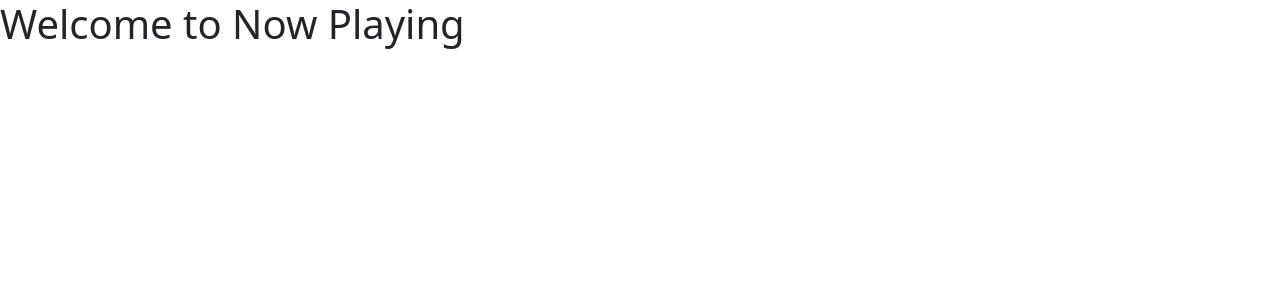
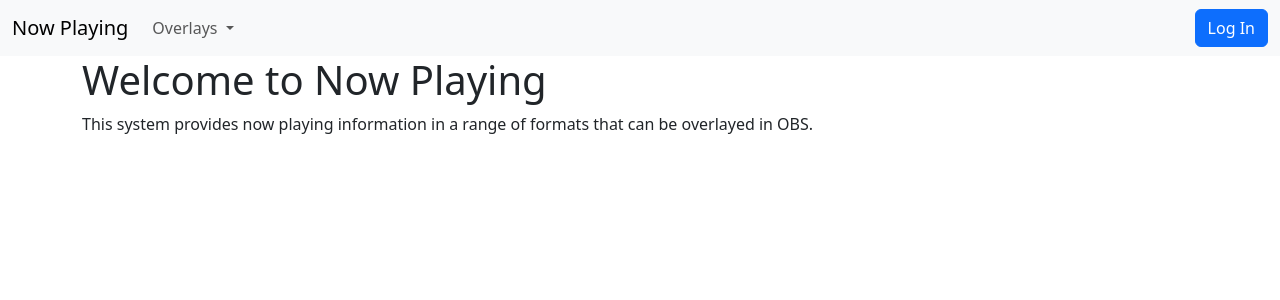
Before and after one commit to steelegbr/nowplaying, a Django app: page / in a window 1280 px wide. Shown: the top 300 px of the page. Run offline with Django 5.2, Linux system fonts and the light colour scheme.

Commit message:
Home page with menu and log in/out functions

```diff
--- a/NowPlaying/nowplaying/templates/base.html
+++ b/NowPlaying/nowplaying/templates/base.html
@@ -8,6 +8,6 @@
         <script src="https://cdn.jsdelivr.net/npm/bootstrap@5.3.8/dist/js/bootstrap.bundle.min.js" integrity="sha384-FKyoEForCGlyvwx9Hj09JcYn3nv7wiPVlz7YYwJrWVcXK/BmnVDxM+D2scQbITxI" crossorigin="anonymous"></script>
     </head>
     <body>
-        {% block content %}{% endblock %}
+        {% block page_content %}{% endblock %}
     </body>
 </html>
--- /dev/null
+++ b/NowPlaying/nowplaying/templates/base_with_menu.html
@@ -0,0 +1,38 @@
+{% extends "base.html" %}
+
+{% block page_content %}
+<nav class="navbar navbar-expand-lg bg-body-tertiary">
+    <div class="container-fluid">
+        <button class="navbar-toggler" type="button" data-bs-toggle="collapse" data-bs-target="#navbarSupportedContent" aria-controls="navbarSupportedContent" aria-expanded="false" aria-label="Toggle navigation">
+            <span class="navbar-toggler-icon"></span>
+        </button>
+        <div class="collapse navbar-collapse" id="navbarSupportedContent">
+            <a class="navbar-brand" href="#">Now Playing</a>
+            <ul class="navbar-nav me-auto mb-2 mb-lg-0">
+                <li class="nav-item dropdown">
+                    <a class="nav-link dropdown-toggle" href="#" role="button" data-bs-toggle="dropdown" aria-expanded="false">
+                        Overlays
+                    </a>
+                    <ul class="dropdown-menu">
+                        <li class="nav-item">
+                            <a class="nav-link active" aria-current="page" href="/lowerthird/">Lower Third</a>
+                        </li>
+                        <li class="nav-item">
+                            <a class="nav-link active" aria-current="page" href="/factcannon/">Fact Cannon</a>
+                        </li>
+                    </ul>
+                </li>
+                {% if user.is_superuser %}
+                <li class="nav-item">
+                    <a class="nav-link" href="/admin/">Admin</a>
+                </li>
+                {% endif %}
+            </ul>
+            {% include "user_menu_form.html" %}
+        </div>
+    </div>
+</nav>
+<div class="container">
+{% block content %}{% endblock %}
+</div>
+{% endblock %}
--- a/NowPlaying/nowplaying/templates/index.html
+++ b/NowPlaying/nowplaying/templates/index.html
@@ -1,7 +1,10 @@
-{% extends "base.html" %}
+{% extends "base_with_menu.html" %}
 
 {% block title %}Now Playing{% endblock %}
 
 {% block content %}
 <h1>Welcome to Now Playing</h1>
+<p>
+    This system provides now playing information in a range of formats that can be overlayed in OBS.
+</p>
 {% endblock %}
--- /dev/null
+++ b/NowPlaying/nowplaying/templates/user_menu_form.html
@@ -0,0 +1,17 @@
+{% if user.is_authenticated %}
+<form class="d-flex" action="{% url 'oidc_logout' %}" method="post">
+    <a class="icon-link me-2" href="#">
+        <svg xmlns="http://www.w3.org/2000/svg" width="16" height="16" fill="currentColor" class="bi bi-person-circle" viewBox="0 0 16 16">
+            <path d="M11 6a3 3 0 1 1-6 0 3 3 0 0 1 6 0"/>
+            <path fill-rule="evenodd" d="M0 8a8 8 0 1 1 16 0A8 8 0 0 1 0 8m8-7a7 7 0 0 0-5.468 11.37C3.242 11.226 4.805 10 8 10s4.757 1.225 5.468 2.37A7 7 0 0 0 8 1"/>
+        </svg>
+        {{ user.email }}
+    </a>
+    {% csrf_token %}
+    <button class="btn btn-primary" type="submit">Log Out</button>
+</form>
+{% else %}
+<div class="d-flex">
+    <a class="btn btn-primary" href="{% url 'oidc_authentication_init' %}">Log In</a>
+</div>
+{% endif %}
```
